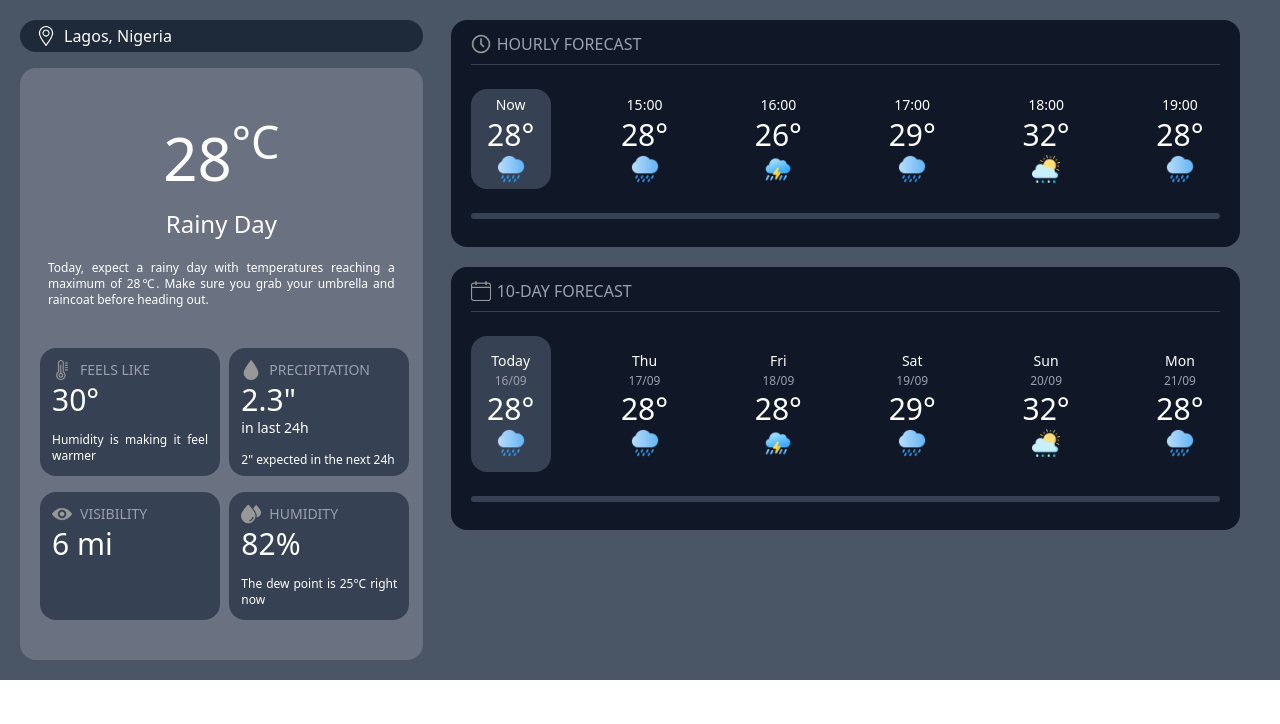
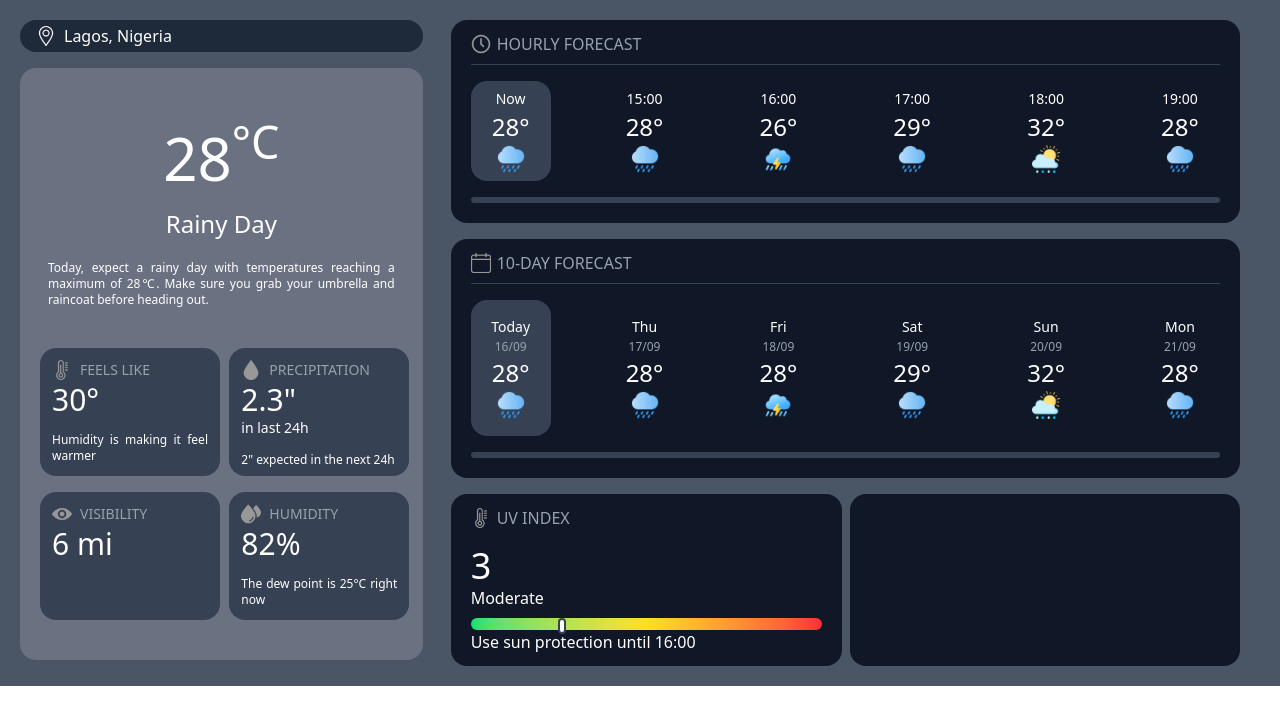
Before and after one commit to fountaina/weather-app, a React (Vite) app: page / in a window 1280 px wide. Shown: the top 724 px of the page. Built offline with nearby package versions, Linux system fonts and the light colour scheme.

Commit message:
uv-index 70% complete

```diff
--- a/src/components/App.jsx
+++ b/src/components/App.jsx
@@ -76,7 +76,27 @@ const App = () => {
                     </div>
                     <hr className="bottom-hr"/>
                 </div>
-                <div></div>
+                <div className="bottom-forecast">
+                    <div className="uv-index">
+                        <div className="top-hourly-daily-forecast">
+                            <div className="forecast-icon">
+                                <img src={thermometerIcon}/>
+                            </div>
+                            <h3>UV INDEX</h3>
+                        </div>
+                        <div className="uv-text-block">
+                            <h2>3</h2>
+                            <h5>Moderate</h5>
+                        </div>
+                        <div className="uv-gradient">
+                            <div className="bg-white relative  w-2 h-4 left-1/4 rounded-lg border-gray-700 border-2"></div>
+                        </div>
+                        <h3>Use sun protection until 16:00</h3>
+                    </div>
+                    <div className="wind">
+
+                    </div>
+                </div>
             </div>
         </div>
     )
--- a/src/styles/App.css
+++ b/src/styles/App.css
@@ -10,9 +10,9 @@
 }
 
 .current-block {
-   @apply
-   col-span-1
-   gap-3
+    @apply
+    col-span-1
+    gap-3
 }
 
 .search-block {
@@ -93,7 +93,7 @@ input::placeholder {
     bg-gray-900
     rounded-2xl
     px-5 py-3
-    mb-5
+    mb-4
 }
 
 .top-hourly-daily-forecast {
@@ -110,8 +110,8 @@ input::placeholder {
 }
 
 .top-hourly-daily-forecast img {
-   @apply
-   w-5 h-5
+    @apply
+    w-5 h-5
 }
 
 .mid-hourly-daily-forecast {
@@ -119,15 +119,42 @@ input::placeholder {
     flex
     gap-3
     justify-between
-    mb-6
+    mb-4
 }
 
 .top-hr {
-    @apply mb-6
+    @apply mb-4
     border-gray-700
 }
 
 .bottom-hr {
-    @apply mb-4
+    @apply mb-2
     rounded-2xl border-3 border-gray-700
 }
+
+.bottom-forecast {
+    @apply flex gap-2
+}
+
+.uv-text-block {
+    @apply mt-4 mb-2
+}
+
+.uv-index h2 {
+    @apply
+    text-4xl
+}
+
+.uv-gradient {
+    @apply
+    w-full
+    h-3
+    bg-gradient-to-r from-green-400 via-yellow-300 via-orange-500 to-red-500 to-pink-600
+    rounded-2xl
+}
+
+.wind {
+    @apply w-1/2
+    bg-gray-900
+    rounded-2xl
+}
--- a/src/styles/HourlyCard.css
+++ b/src/styles/HourlyCard.css
@@ -13,7 +13,7 @@
 
 .hourly-temp {
     @apply
-    text-3xl
+    text-2xl
     font-medium
 
 }
@@ -39,7 +39,7 @@
 
 .daily-temp {
     @apply
-    text-3xl
+    text-2xl
     font-medium
 
 }
@@ -55,3 +55,10 @@
 .daily-img {
     @apply w-7 h-7
 }
+
+.uv-index {
+    @apply bg-gray-900
+    rounded-2xl
+    px-5 py-3
+    w-1/2
+}
```
